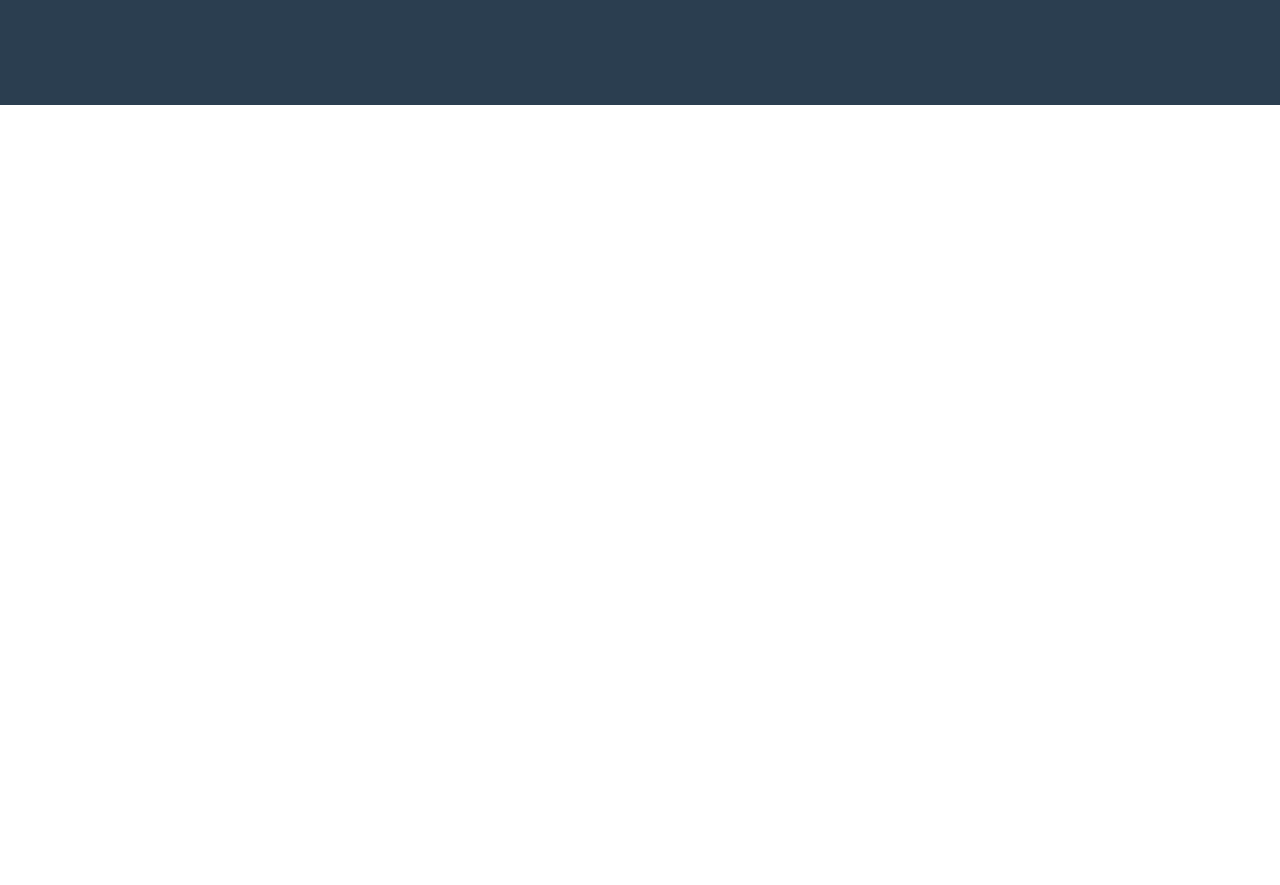
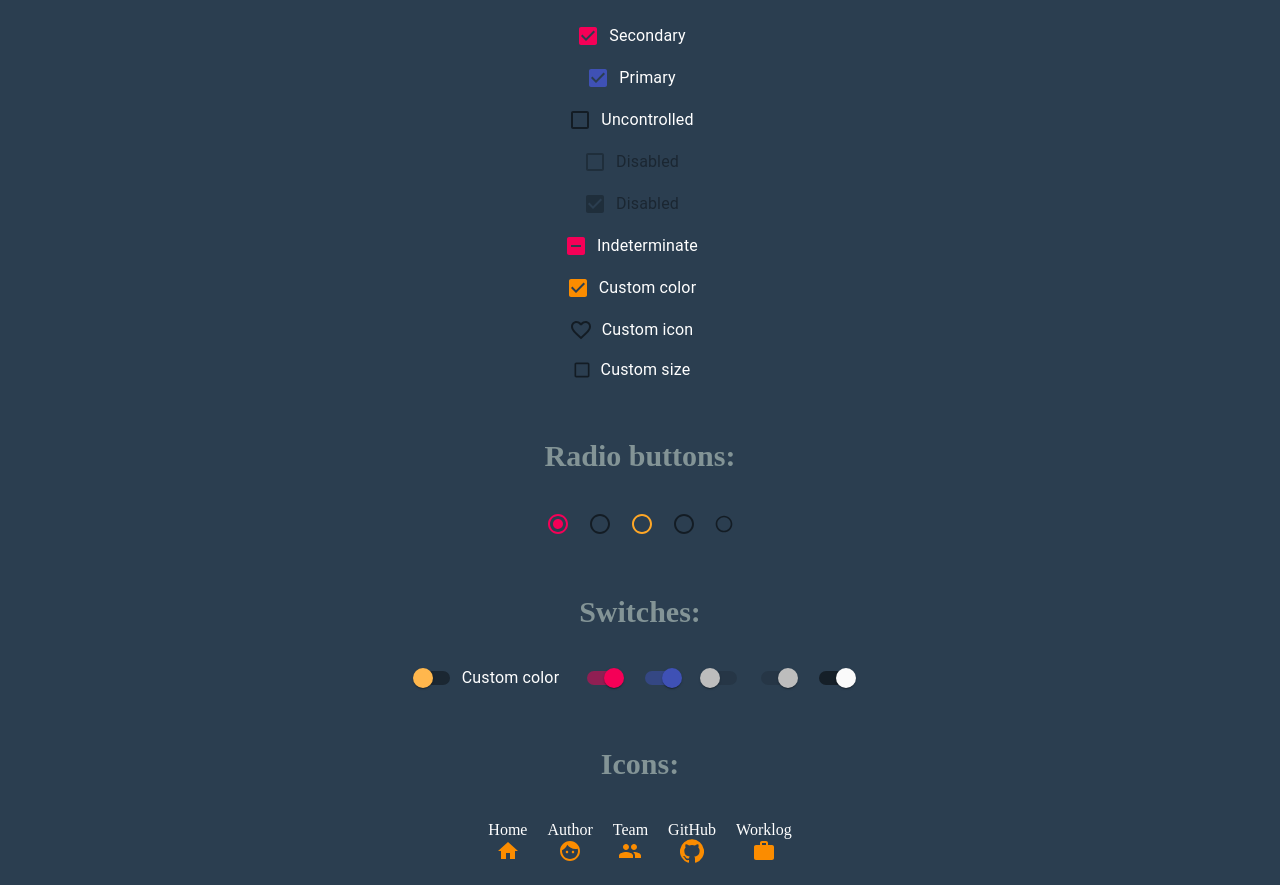
Before and after one commit to Riasets/culture-portal, a Gatsby site: page /styleGuide in a window 1280 px wide. Shown: the part 703-1588 px from the top of the page. Before the commit the page ends 808 px from the top, so only its background shows below. Built offline with nearby package versions, Linux system fonts and the light colour scheme; Gatsby itself is replaced by a stand-in of ours.

Commit message:
feat: add icons and main colors

```diff
--- a/src/components/StyleGuide/StyleGuide.js
+++ b/src/components/StyleGuide/StyleGuide.js
@@ -1,18 +1,58 @@
 import React from 'react';
-import { Link } from "gatsby"
 import './style.css';
 
 import CustomButton from './elements/CustomButton';
-import CustomButtonGroup from './elements/ButtonGroup';
+import CheckboxLabels from './elements/CustomCheckbox';
+import RadioButtons from './elements/CustomRadioButtons';
+import Switches from './elements/Switch';
+
+import HomeIcon from '@material-ui/icons/Home';
+import FaceIcon from '@material-ui/icons/Face';
+import PeopleIcon from '@material-ui/icons/People';
+import GitHubIcon from '@material-ui/icons/GitHub';
+import WorkIcon from '@material-ui/icons/Work';
 
 function StyleGuide() {
   return (
     <div className="style-guide-wrapper">
       <h2>Style Guide Page!</h2>
       <div>
+        <h3>Main colors:</h3>
+        <div className="main-colors">
+          <div className="orange"></div>
+          <div className="red"></div>
+        </div>
         <h3>Button:</h3>
-        <CustomButton>Hello!</CustomButton>
-        <Link to="/">Go back to the homepage</Link>
+        <CustomButton text="Hello!" />
+        <h3>Checkboxes:</h3>
+        <CheckboxLabels />
+        <h3>Radio buttons:</h3>
+        <RadioButtons />
+        <h3>Switches:</h3>
+        <Switches />
+        <h3>Icons:</h3>
+        <div className="icon-container">
+          <div>
+            <p>Home</p>
+            <HomeIcon className="icon-color"/>
+          </div>
+          <div>
+            <p>Author</p>
+            <FaceIcon className="icon-color"/>
+          </div>
+          <div>
+            <p>Team</p>
+            <PeopleIcon className="icon-color"/>
+          </div>
+          <div>
+            <p>GitHub</p>
+            <GitHubIcon className="icon-color"/>
+          </div>
+          <div>
+            <p>Worklog</p>
+            <WorkIcon className="icon-color"/>
+          </div>
+        </div>
       </div>
     </div>
   );
--- a/src/components/StyleGuide/elements/CustomButton.js
+++ b/src/components/StyleGuide/elements/CustomButton.js
@@ -17,6 +17,6 @@ const StyledButton = withStyles({
   },
 })(Button);
 
-export default function CustomButton() {
-  return <StyledButton>classes shorthand</StyledButton>;
+export default function CustomButton(props) {
+  return <StyledButton>{props.text}</StyledButton>;
 }
--- /dev/null
+++ b/src/components/StyleGuide/elements/CustomCheckbox.js
@@ -0,0 +1,93 @@
+import React from 'react';
+import { withStyles } from '@material-ui/core/styles';
+import { orange } from '@material-ui/core/colors';
+import FormGroup from '@material-ui/core/FormGroup';
+import FormControlLabel from '@material-ui/core/FormControlLabel';
+import Checkbox from '@material-ui/core/Checkbox';
+import CheckBoxOutlineBlankIcon from '@material-ui/icons/CheckBoxOutlineBlank';
+import CheckBoxIcon from '@material-ui/icons/CheckBox';
+import Favorite from '@material-ui/icons/Favorite';
+import FavoriteBorder from '@material-ui/icons/FavoriteBorder';
+
+const OrangeCheckbox = withStyles({
+  root: {
+    color: orange[400],
+    '&$checked': {
+      color: orange[600],
+    },
+  },
+  checked: {},
+})(props => <Checkbox color="default" {...props} />);
+
+export default function CheckboxLabels() {
+  const [state, setState] = React.useState({
+    checkedA: true,
+    checkedB: true,
+    checkedF: true,
+    checkedG: true,
+  });
+
+  const handleChange = name => event => {
+    setState({ ...state, [name]: event.target.checked });
+  };
+
+  return (
+    <FormGroup class="custom-checkboxes">
+      <FormControlLabel
+        control={
+          <Checkbox checked={state.checkedA} onChange={handleChange('checkedA')} value="checkedA" />
+        }
+        label="Secondary"
+      />
+      <FormControlLabel
+        control={
+          <Checkbox
+            checked={state.checkedB}
+            onChange={handleChange('checkedB')}
+            value="checkedB"
+            color="primary"
+          />
+        }
+        label="Primary"
+      />
+      <FormControlLabel control={<Checkbox value="checkedC" />} label="Uncontrolled" />
+      <FormControlLabel disabled control={<Checkbox value="checkedD" />} label="Disabled" />
+      <FormControlLabel disabled control={<Checkbox checked value="checkedE" />} label="Disabled" />
+      <FormControlLabel
+        control={
+          <Checkbox
+            checked={state.checkedF}
+            onChange={handleChange('checkedF')}
+            value="checkedF"
+            indeterminate
+          />
+        }
+        label="Indeterminate"
+      />
+      <FormControlLabel
+        control={
+          <OrangeCheckbox
+            checked={state.checkedG}
+            onChange={handleChange('checkedG')}
+            value="checkedG"
+          />
+        }
+        label="Custom color"
+      />
+      <FormControlLabel
+        control={<Checkbox icon={<FavoriteBorder />} checkedIcon={<Favorite />} value="checkedH" />}
+        label="Custom icon"
+      />
+      <FormControlLabel
+        control={
+          <Checkbox
+            icon={<CheckBoxOutlineBlankIcon fontSize="small" />}
+            checkedIcon={<CheckBoxIcon fontSize="small" />}
+            value="checkedI"
+          />
+        }
+        label="Custom size"
+      />
+    </FormGroup>
+  );
+}
--- /dev/null
+++ b/src/components/StyleGuide/elements/CustomRadioButtons.js
@@ -0,0 +1,65 @@
+import React from 'react';
+import { withStyles } from '@material-ui/core/styles';
+import { orange } from '@material-ui/core/colors';
+import Radio from '@material-ui/core/Radio';
+
+const OrangeRadio = withStyles({
+  root: {
+    color: orange[400],
+    '&$checked': {
+      color: orange[600],
+    },
+  },
+  checked: {},
+})(props => <Radio color="default" {...props} />);
+
+export default function RadioButtons() {
+  const [selectedValue, setSelectedValue] = React.useState('a');
+
+  const handleChange = event => {
+    setSelectedValue(event.target.value);
+  };
+
+  return (
+    <div className="radio-buttons">
+      <Radio
+        checked={selectedValue === 'a'}
+        onChange={handleChange}
+        value="a"
+        name="radio-button-demo"
+        inputProps={{ 'aria-label': 'A' }}
+      />
+      <Radio
+        checked={selectedValue === 'b'}
+        onChange={handleChange}
+        value="b"
+        name="radio-button-demo"
+        inputProps={{ 'aria-label': 'B' }}
+      />
+      <OrangeRadio
+        checked={selectedValue === 'c'}
+        onChange={handleChange}
+        value="c"
+        name="radio-button-demo"
+        inputProps={{ 'aria-label': 'C' }}
+      />
+      <Radio
+        checked={selectedValue === 'd'}
+        onChange={handleChange}
+        value="d"
+        color="default"
+        name="radio-button-demo"
+        inputProps={{ 'aria-label': 'D' }}
+      />
+      <Radio
+        checked={selectedValue === 'e'}
+        onChange={handleChange}
+        value="e"
+        color="default"
+        name="radio-button-demo"
+        inputProps={{ 'aria-label': 'E' }}
+        size="small"
+      />
+    </div>
+  );
+}
--- /dev/null
+++ b/src/components/StyleGuide/elements/Switch.js
@@ -0,0 +1,67 @@
+import React from 'react';
+import Switch from '@material-ui/core/Switch';
+import { orange } from '@material-ui/core/colors';
+import FormControlLabel from '@material-ui/core/FormControlLabel';
+import { withStyles } from '@material-ui/core/styles';
+import FormGroup from '@material-ui/core/FormGroup';
+
+const OrangeSwitch = withStyles({
+  switchBase: {
+    color: orange[300],
+    '&$checked': {
+      color: orange[500],
+    },
+    '&$checked + $track': {
+      backgroundColor: orange[500],
+    },
+  },
+  checked: {},
+  track: {},
+})(Switch);
+
+export default function Switches() {
+  const [state, setState] = React.useState({
+    checkedA: true,
+    checkedB: true,
+  });
+
+  const handleChange = name => event => {
+    setState({ ...state, [name]: event.target.checked });
+  };
+
+  return (
+    <div>
+      <FormControlLabel
+        control={
+          <OrangeSwitch
+            checked={state.checkedQ}
+            onChange={handleChange('checkedQ')}
+            value="checkedQ"
+          />
+        }
+        label="Custom color"
+      />
+      <Switch
+        checked={state.checkedA}
+        onChange={handleChange('checkedA')}
+        value="checkedA"
+        inputProps={{ 'aria-label': 'secondary checkbox' }}
+      />
+      <Switch
+        checked={state.checkedB}
+        onChange={handleChange('checkedB')}
+        value="checkedB"
+        color="primary"
+        inputProps={{ 'aria-label': 'primary checkbox' }}
+      />
+      <Switch disabled value="checkedD" inputProps={{ 'aria-label': 'disabled checkbox' }} />
+      <Switch disabled checked value="checkedE" inputProps={{ 'aria-label': 'primary checkbox' }} />
+      <Switch
+        defaultChecked
+        value="checkedF"
+        color="default"
+        inputProps={{ 'aria-label': 'checkbox with default color' }}
+      />
+    </div>
+  );
+}
--- a/src/components/StyleGuide/style.css
+++ b/src/components/StyleGuide/style.css
@@ -1,10 +1,11 @@
+body {
+  background-color: #2B3E50;
+}
+
 .style-guide-wrapper {
-  position: absolute;
-  width: 100%;
-  height: 100%;
-  background-color: #2B3E50;
   color: white;
   z-index: -99999;
+  text-align: center;
 }
 
 a {
@@ -12,13 +13,67 @@ a {
   text-decoration: none
 }
 
-div {
+.custom-checkboxes {
   display: flex;
   flex-direction: column;
   align-items: center;
 }
 
-h2 {
-  margin: 100px 0px;
+.style-guide-wrapper h2 {
+  margin: 50px 0px;
   font-size: 50px;
 }
+
+.style-guide-wrapper h3 {
+  margin-top: 50px;
+  font-size: 30px;
+  color: #839496;
+}
+
+.radio-buttons {
+  display: flex;
+  justify-content: center;
+}
+
+.main-colors div {
+  width: 200px;
+  height: 200px;
+  margin: 10px;
+}
+
+.main-colors {
+  display: flex;
+  flex-wrap: wrap;
+  justify-content: center;
+}
+
+.red {
+  background-color: #f50057;
+}
+
+.orange {
+  background-color: #fb8c00;
+}
+
+.icon-container p {
+  margin: 0;
+}
+
+.icon-container {
+  display: flex;
+  justify-content: center;
+  flex-wrap: wrap;
+}
+
+.icon-container div{
+  margin: 10px;
+}
+
+.icon-color {
+  color: rgb(251, 140, 0);
+}
+
+.icon-color:hover {
+  color: #f50057;
+  cursor: pointer;
+}
--- a/src/pages/styleGuide.js
+++ b/src/pages/styleGuide.js
@@ -1,12 +1,8 @@
 import React from "react"
-import { Link } from "gatsby"
-
 import StyleGuide from "../components/StyleGuide/StyleGuide"
 
 const StyleGuidePage = () => (
-  <div>
   <StyleGuide />
-  </div>
 )
 
 export default StyleGuidePage
```
